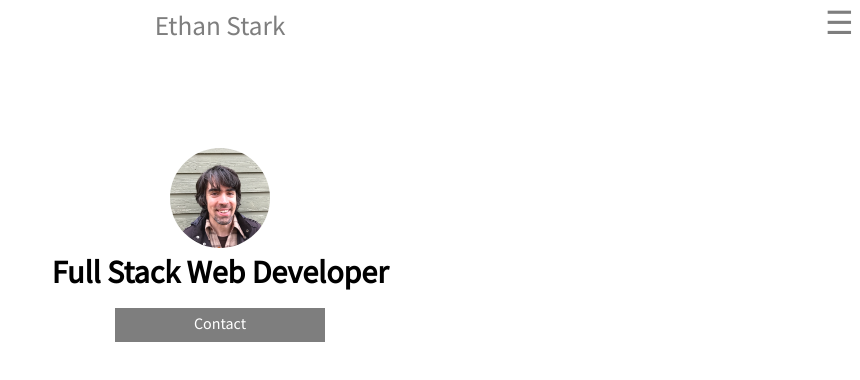
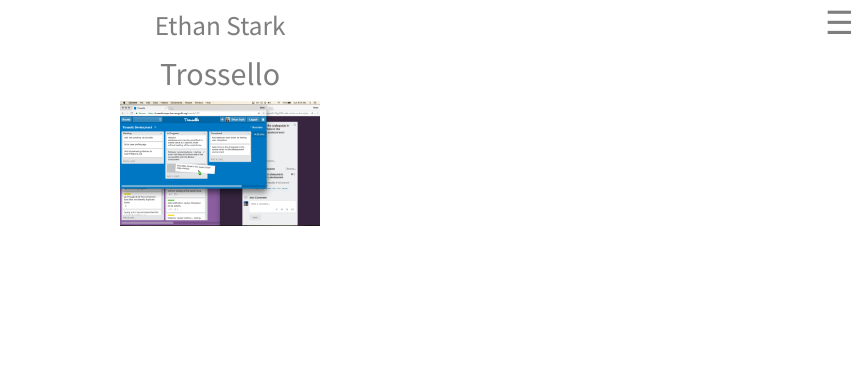
Before and after one commit to EthanJStark/personal-portfolio, a React (Create React App) app: page /trossello in a window 1280 px wide. Shown: the top 380 px of the page, without its empty margins (420-1280 px from the left). Built offline with nearby package versions, Linux system fonts and the light colour scheme.

Commit message:
Project page

```diff
--- a/package.json
+++ b/package.json
@@ -7,7 +7,8 @@
   },
   "dependencies": {
     "react": "^15.4.2",
-    "react-dom": "^15.4.2"
+    "react-dom": "^15.4.2",
+    "react-router": "^3.0.2"
   },
   "scripts": {
     "start": "react-scripts start",
--- a/src/App.js
+++ b/src/App.js
@@ -13,4 +13,4 @@
   }
 }
 
-export default App;
+export default App
--- /dev/null
+++ b/src/ProjectImage.js
@@ -0,0 +1,13 @@
+import React, { Component } from 'react';
+
+class ProjectImage extends Component {
+  render() {
+    return (
+      <div className='project-image-frame'>
+        <img className='project-image' src='./img/trossello.png' alt='Trossello'/>
+      </div>
+    )
+  }
+}
+
+export default ProjectImage
--- /dev/null
+++ b/src/Trossello.js
@@ -0,0 +1,18 @@
+import React, { Component } from 'react'
+import Navbar from './Navbar';
+import ProjectImage from './ProjectImage';
+import './project.css'
+
+class Trossello extends Component {
+  render() {
+    return (
+      <div>
+        <Navbar />
+        <h1 className='project-title'>Trossello</h1>
+        <ProjectImage />
+      </div>
+    )
+  }
+}
+
+export default Trossello
--- a/src/index.js
+++ b/src/index.js
@@ -1,9 +1,10 @@
 import React from 'react';
 import ReactDOM from 'react-dom';
-import App from './App';
+import { browserHistory } from 'react-router'
+import Routes from './routes'
 import './index.css';
 
 ReactDOM.render(
-  <App />,
+  <Routes history={browserHistory} />,
   document.getElementById('root')
 );
--- /dev/null
+++ b/src/project.css
@@ -0,0 +1,22 @@
+.project-image-frame {
+  text-align: center;
+}
+
+.project-image {
+  width: 200px;
+}
+
+* {
+  font-family: 'Source Sans Pro', sans-serif;
+  color: #7e7e7e;
+}
+
+.project-title {
+  text-align: center;
+  font-weight: 100;
+  margin: .2em;
+}
+
+.description {
+  line-height: 1.5;
+}
--- /dev/null
+++ b/src/routes.js
@@ -0,0 +1,14 @@
+import React from 'react'
+import { Router, Route } from 'react-router'
+
+import App from './App'
+import Trossello from './Trossello'
+
+const Routes = ( props ) => {
+    return <Router { ...props }>
+      <Route path='/' component={ App }/>
+      <Route path='/trossello' component={ Trossello }/>
+    </Router>
+}
+
+export default Routes;
```
Also changed, not shown: public/img/trossello.png (added).
